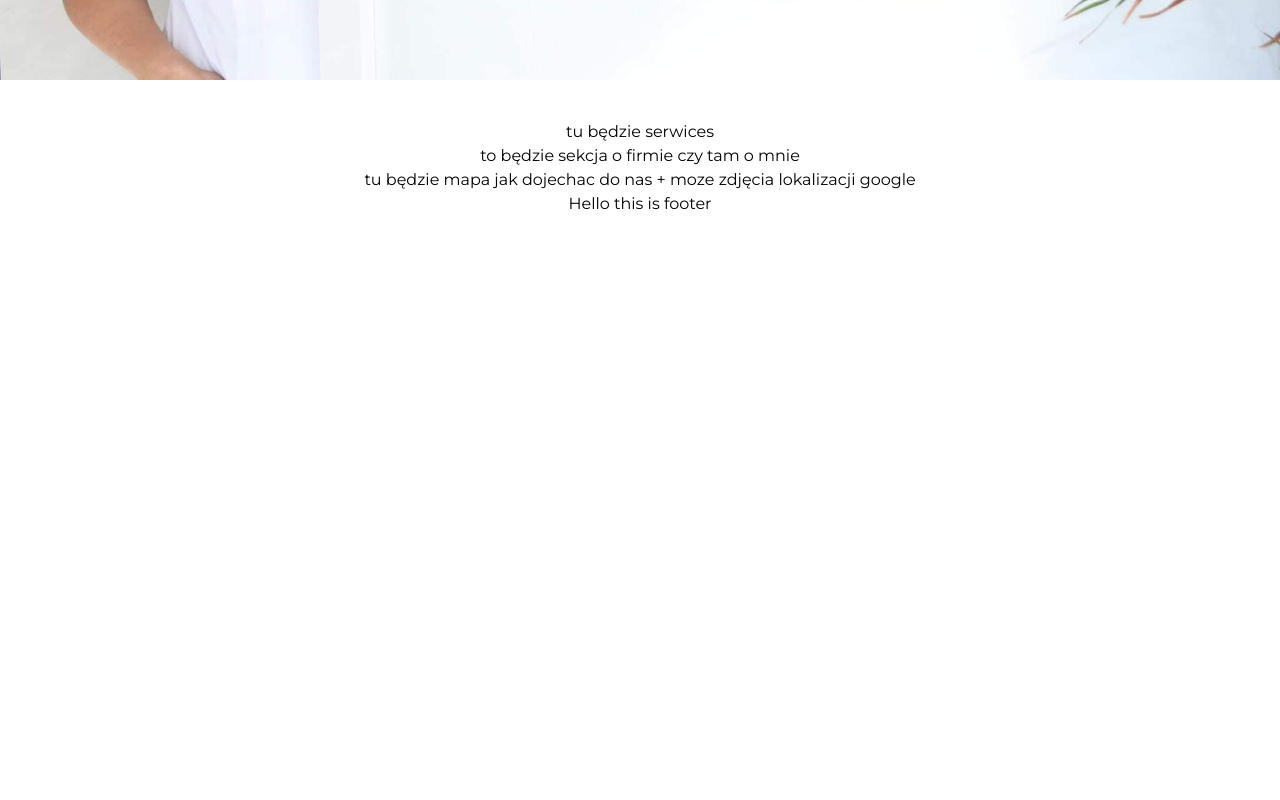
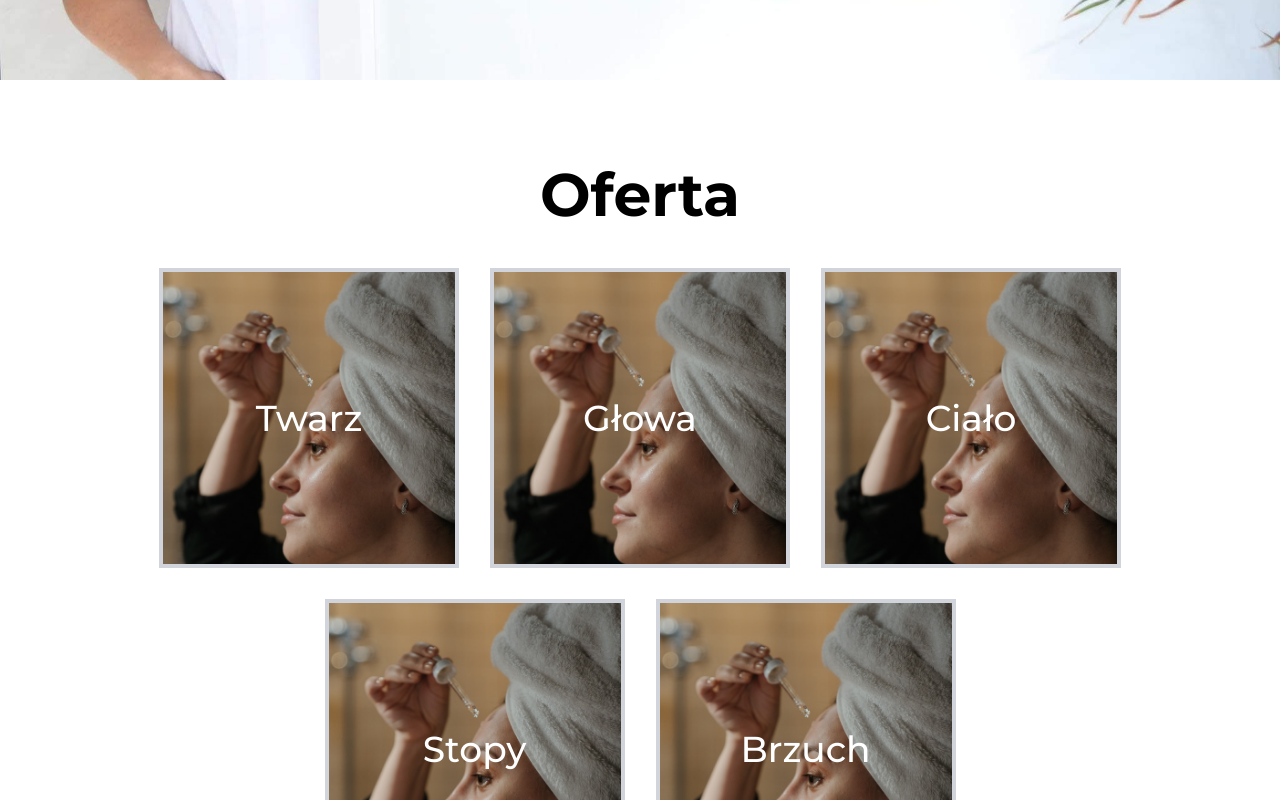
Before and after one commit to mkropidlowski/botricho-page, a Next.js app: page / in a window 1280 px wide. Shown: the part 520-1320 px from the top of the page. Before the commit the page ends 800 px from the top, so only its background shows below. Built offline with nearby package versions, Linux system fonts and the light colour scheme; no server answers.

Commit message:
Create Service section with fakeData

```diff
--- a/app/(root)/page.tsx
+++ b/app/(root)/page.tsx
@@ -5,13 +5,113 @@ import Hero from "@/components/hero/Hero";
 import PageLayout from "@/components/pageLayout/PageLayout";
 import SectionsWrapper from "@/components/sectionsWrapper/SectionsWrapper";
 import Services from "@/components/services/Services";
+import { BE_Services } from "@/types/types";
+
+export const fakeData: BE_Services[] = [
+    {
+        id: "1",
+        name: "Twarz",
+        servicesList: [
+            {
+                serviceId: "1",
+                serviceName: "Trychologiczny peeling + maska",
+                description:
+                    "Lorem ipsum, Lorem ipsum Lorem ipsum Lorem ipsum Lorem ipsum Lorem ipsum Lorem ipsum Lorem ipsum Lorem ipsum",
+            },
+            {
+                serviceId: "2",
+                serviceName: "Trychologiczny peeling + maska",
+                description:
+                    "Lorem ipsum, Lorem ipsum Lorem ipsum Lorem ipsum Lorem ipsum Lorem ipsum Lorem ipsum Lorem ipsum Lorem ipsum",
+            },
+            {
+                serviceId: "3",
+                serviceName: "Trychologiczny peeling + maska",
+                description:
+                    "Lorem ipsum, Lorem ipsum Lorem ipsum Lorem ipsum Lorem ipsum Lorem ipsum Lorem ipsum Lorem ipsum Lorem ipsum",
+            },
+            {
+                serviceId: "4",
+                serviceName: "Trychologiczny peeling + maska",
+                description:
+                    "Lorem ipsum, Lorem ipsum Lorem ipsum Lorem ipsum Lorem ipsum Lorem ipsum Lorem ipsum Lorem ipsum Lorem ipsum",
+            },
+        ],
+    },
+    {
+        id: "2",
+        name: "Głowa",
+        servicesList: [
+            {
+                serviceId: "1",
+                serviceName: "Trychologiczny peeling + maska",
+                description:
+                    "Lorem ipsum, Lorem ipsum Lorem ipsum Lorem ipsum Lorem ipsum Lorem ipsum Lorem ipsum Lorem ipsum Lorem ipsum",
+            },
+            {
+                serviceId: "2",
+                serviceName: "Trychologiczny peeling + maska",
+                description:
+                    "Lorem ipsum, Lorem ipsum Lorem ipsum Lorem ipsum Lorem ipsum Lorem ipsum Lorem ipsum Lorem ipsum Lorem ipsum",
+            },
+        ],
+    },
+    {
+        id: "3",
+        name: "Ciało",
+        servicesList: [
+            {
+                serviceId: "2",
+                serviceName: "Trychologiczny peeling",
+                description:
+                    "Lorem ipsum, Lorem ipsum Lorem ipsum Lorem ipsum Lorem ipsum Lorem ipsum Lorem ipsum Lorem ipsum Lorem ipsum",
+            },
+        ],
+    },
+    {
+        id: "4",
+        name: "Stopy",
+        servicesList: [
+            {
+                serviceId: "1",
+                serviceName: "Trychologiczny peeling + maska",
+                description:
+                    "Lorem ipsum, Lorem ipsum Lorem ipsum Lorem ipsum Lorem ipsum Lorem ipsum Lorem ipsum Lorem ipsum Lorem ipsum",
+            },
+            {
+                serviceId: "2",
+                serviceName: "Trychologiczny peeling + maska",
+                description:
+                    "Lorem ipsum, Lorem ipsum Lorem ipsum Lorem ipsum Lorem ipsum Lorem ipsum Lorem ipsum Lorem ipsum Lorem ipsum",
+            },
+        ],
+    },
+    {
+        id: "5",
+        name: "Brzuch",
+        servicesList: [
+            {
+                serviceId: "1",
+                serviceName: "Trychologiczny peeling + maska",
+                description:
+                    "Lorem ipsum, Lorem ipsum Lorem ipsum Lorem ipsum Lorem ipsum Lorem ipsum Lorem ipsum Lorem ipsum Lorem ipsum",
+            },
+            {
+                serviceId: "2",
+                serviceName: "Trychologiczny peeling + maska",
+                description:
+                    "Lorem ipsum, Lorem ipsum Lorem ipsum Lorem ipsum Lorem ipsum Lorem ipsum Lorem ipsum Lorem ipsum Lorem ipsum",
+            },
+        ],
+    },
+];
 
 export default function Home() {
     return (
         <PageLayout>
-            <Hero className="flex flex-col z-[-100] h-[80vh]" />
+            <Hero className="flex flex-col z-[-100] h-[650px]" />
             <SectionsWrapper>
-                <Services />
+                <Services services={fakeData} />
                 <AboutSection />
                 <Contact />
                 <Footer />
--- /dev/null
+++ b/app/(services)/uslugi/[slug]/components/ServicesDetails.tsx
@@ -0,0 +1,11 @@
+import { BE_Services } from "@/types/types";
+import { FC } from "react";
+
+export default function ServicesDetails({ id, name }: BE_Services) {
+    return (
+        <div>
+            <h3>Numer: {id}</h3>
+            <h2>{name}</h2>
+        </div>
+    );
+}
--- /dev/null
+++ b/app/(services)/uslugi/[slug]/layout.tsx
@@ -0,0 +1,12 @@
+import Footer from "@/components/footer/Footer";
+import Navbar from "@/components/navbar/Navbar";
+
+export default function ServicesLayout({ children }: { children: React.ReactNode }) {
+    return (
+        <>
+            <Navbar />
+            <div className="w-full h-full flex items-center flex-col">{children}</div>
+            <Footer />
+        </>
+    );
+}
--- /dev/null
+++ b/app/(services)/uslugi/[slug]/page.tsx
@@ -0,0 +1,45 @@
+"use client";
+import { fakeData } from "@/app/(root)/page";
+import { BE_Services } from "@/types/types";
+import { useEffect, useState } from "react";
+import Link from "next/link";
+import clsx from "clsx";
+
+export default function ServicesDetails({ params }: { params: { slug: string } }) {
+    const [services, setServices] = useState<BE_Services[]>([]);
+    const serviceName = decodeURIComponent(params.slug);
+
+    console.log(params.slug);
+
+    useEffect(() => {
+        setServices(fakeData);
+    }, [services]);
+
+    const selectedService = services.find((service) => service.name === serviceName);
+
+    return (
+        <div className="relative top-[150px]">
+            <div>
+                <h3 className="flex flex-row gap-2">
+                    <Link href="/">Home</Link> &gt;
+                    <Link href="/uslugi">Usługi</Link> &gt;
+                    <Link href={params.slug} className={clsx(selectedService?.name ? "underline font-semibold" : "")}>
+                        {selectedService?.name}
+                    </Link>
+                </h3>
+            </div>
+            <div>
+                <h1 className="text-4xl font-bold">{selectedService?.name}</h1>
+                <div>
+                    {selectedService?.servicesList.map((serviceList) => (
+                        <div key={serviceList?.serviceId}>
+                            <h1>{serviceList.serviceId}</h1>
+                            <h2>{serviceList.serviceName}</h2>
+                            <p>{serviceList.description}</p>
+                        </div>
+                    ))}
+                </div>
+            </div>
+        </div>
+    );
+}
--- a/app/globals.scss
+++ b/app/globals.scss
@@ -6,6 +6,7 @@
 html,
 body {
     scroll-behavior: smooth !important;
+    height: 100%;
 }
 *,
 *::before,
--- a/components/hero/components/HeroImage.tsx
+++ b/components/hero/components/HeroImage.tsx
@@ -3,8 +3,8 @@ import heroBackground from "@/public/images/heroBackground.jpeg";
 const HeroImage = () => {
     return (
         <>
-            <div className="absolute h-[600px] inset-0">
-                <Image src={heroBackground} alt="Botricho Background" fill objectFit="cover" />
+            <div className="w-full absolute h-[600px] inset-0">
+                <Image src={heroBackground} alt="Botricho Background" fill style={{ objectFit: "cover" }} />
             </div>
         </>
     );
--- a/components/navbar/Navbar.tsx
+++ b/components/navbar/Navbar.tsx
@@ -19,7 +19,7 @@ const Navbar: FC<NavbarProps> = ({ className, links = menuLinks }) => {
     return (
         <nav
             className={clsx(
-                "fixed top-0 flex flex-wrap justify-around items-center w-full bg-white h-navBarHeight min-h-navBarHeight shadow-[0_8px_5px_-10px_rgba(0,0,0,0.3)]"
+                "fixed top-0 flex flex-wrap justify-around items-center w-full bg-white md:h-[90px] shadow-[0_8px_5px_-10px_rgba(0,0,0,0.3)] h-navBarHeight "
             )}
         >
             <h2 className={clsx("text-black")}>
--- a/components/navbar/helpers/links.ts
+++ b/components/navbar/helpers/links.ts
@@ -3,13 +3,13 @@ export const menuLinks = {
         id: "",
         text: "Home",
     },
+    offer: {
+        id: "offer",
+        text: "Oferta",
+    },
     about: {
         id: "about",
         text: "O nas",
-    },
-    offer: {
-        id: "offer",
-        text: "Oferta",
     },
     contact: {
         id: "contact",
--- a/components/services/Services.tsx
+++ b/components/services/Services.tsx
@@ -1,5 +1,24 @@
-const Services = () => {
-    return <div>tu będzie serwices</div>;
+import { BE_Services } from "@/types/types";
+import Card from "./components/Card";
+import { FC } from "react";
+
+interface IServices {
+    services: BE_Services[];
+}
+
+const Services: FC<IServices> = ({ services }) => {
+    return (
+        <div className="w-full h-full flex justify-center items-center flex-col">
+            <div>
+                <h1 className="md:text-[60px] md:font-bold p-5 text-[45px] font-semibold">Oferta</h1>
+            </div>
+            <div className="w-full flex justify-center items-center flex-wrap gap-4">
+                {services.map((service) => (
+                    <Card key={service.id} service={service} />
+                ))}
+            </div>
+        </div>
+    );
 };
 
 export default Services;
--- /dev/null
+++ b/components/services/components/Card.tsx
@@ -0,0 +1,43 @@
+"use client";
+import Image from "next/image";
+import faceIcon from "@/public/images/face_card_icon.jpeg";
+import styles from "./card.module.scss";
+import clsx from "clsx";
+import { BE_Services } from "@/types/types";
+import { FC } from "react";
+import { useRouter } from "next/navigation";
+
+interface ICard {
+    service?: BE_Services;
+    onClick?: () => void;
+    className?: string;
+}
+
+const Card: FC<ICard> = ({ service }) => {
+    const router = useRouter();
+
+    const handleCardClick = () => {
+        router.push(`/uslugi/${service?.name}`);
+    };
+
+    return (
+        <div
+            className="flex justify-center items-center w-[315px] h-[315px] cursor-pointer"
+            id={service?.id}
+            onClick={handleCardClick}
+        >
+            <div className="flex  items-center justify-center w-[300px] h-[300px] relative border-gray-300 border-4 ">
+                <Image
+                    src={faceIcon}
+                    alt="img"
+                    fill
+                    style={{ objectFit: "cover" }}
+                    className={clsx("hover:blur-[1px]", styles.image)}
+                />
+                <h2 className="relative text-4xl text-white font-medium">{service?.name}</h2>
+            </div>
+        </div>
+    );
+};
+
+export default Card;
--- /dev/null
+++ b/components/services/components/card.module.scss
@@ -0,0 +1,7 @@
+.image {
+    transition: 0.5s filter linear;
+    -webkit-transition: 0.5s -webkit-filter linear;
+    -moz-transition: 0.5s -moz-filter linear;
+    -ms-transition: 0.5s -ms-filter linear;
+    -o-transition: 0.5s -o-filter linear;
+}
--- /dev/null
+++ b/types/types.ts
@@ -0,0 +1,12 @@
+export interface BE_Services {
+    id?: string;
+    name?: string;
+    image?: string;
+    servicesList: BE_ServicesListProps[];
+}
+
+export interface BE_ServicesListProps {
+    serviceId?: string;
+    serviceName?: string;
+    description?: string;
+}
```
Also changed, not shown: public/images/face_card_icon.jpeg (added).
